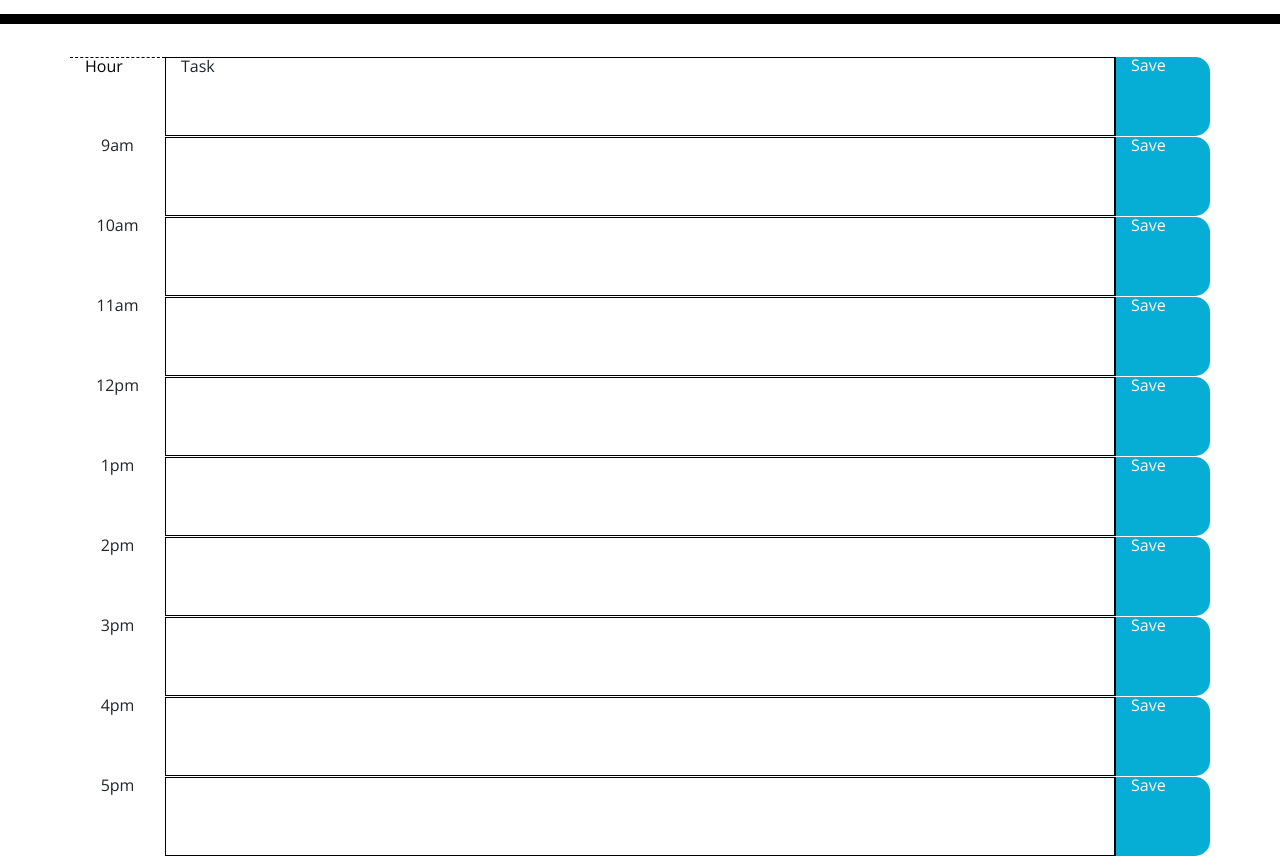
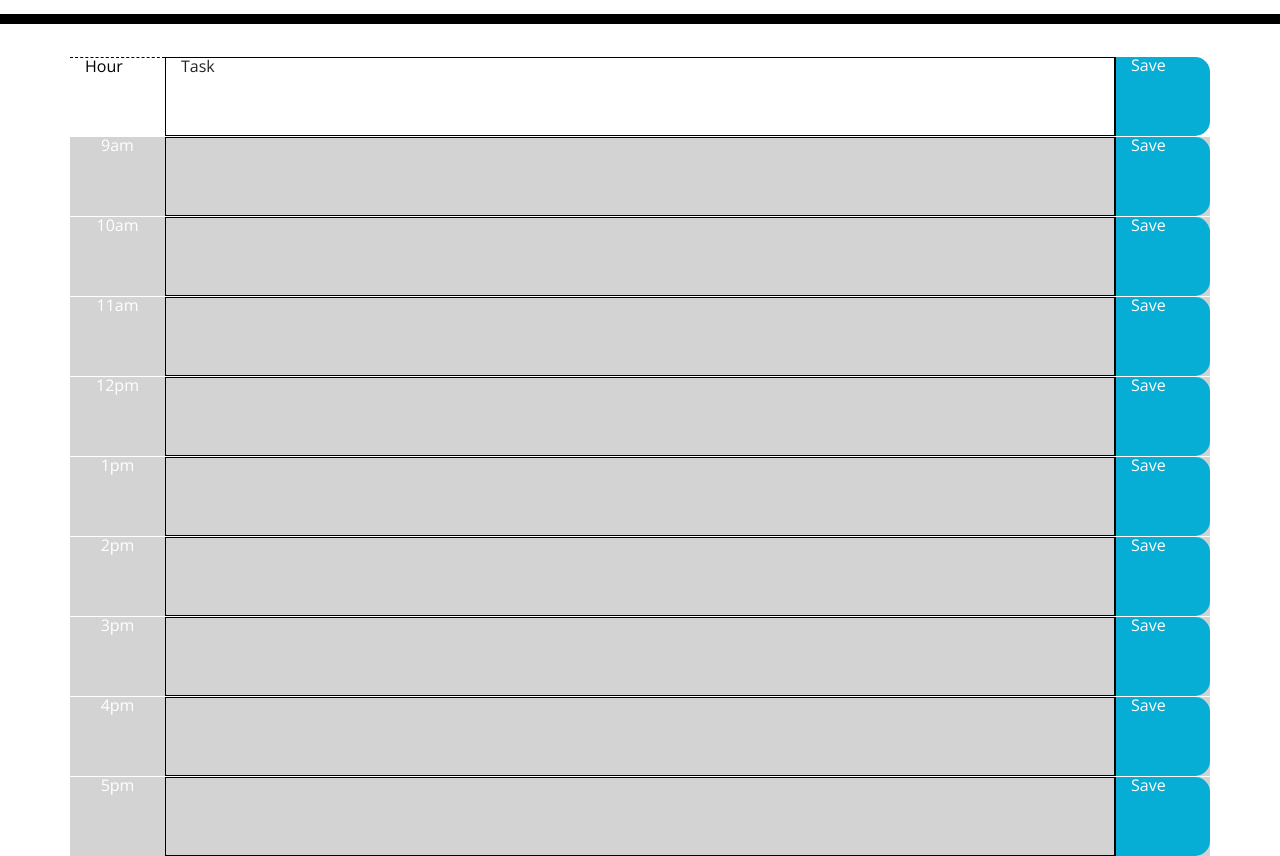
Before and after one commit to fuuko08/Ch05---Daily-Planner-App, a plain HTML site: page index.html in a window 1280 px wide. Shown: the part 280-1136 px from the top of the page. Drawn offline with nearby package versions, Linux system fonts and the light colour scheme.

Commit message:
all done and ready to submit

```diff
--- a/assets/js/script.js
+++ b/assets/js/script.js
@@ -24,7 +24,7 @@ function saveInput() {
 var timeBlockArr = [9, 10, 11, 12, 13, 14, 15, 16, 17];
 
 function getData() {
-    for (let i = 9; i < 17; i++) {
+    for (var i = 0; i < timeBlockArr.length; i++) {
         $("#timeblock-[i]").each(function (i, v) {
             $(v).val(localStorage.getItem(timeBlockArr[i]));
         })
@@ -32,29 +32,28 @@ function getData() {
 };
 getData();
 
-
 // Function reset hour
 var interval = setInterval(updateTime, 60000);
 
 // Function to determine time blocks color
-
-var timeBlock = Array.from(document.querySelectorAll(".time-block"));
-console.log(timeBlock);
+var currentHour = moment().hours();
+console.log(currentHour);
 
 function updateTime() {
-    var currentHour = moment().hours();
-    console.log(currentHour);
-        for (var i = 0; i < timeBlock.length; i++) {
-            var blockHour = timeBlock[i];
-            if (blockHour === currentHour) {
-                blockHour.classList.add("present");
-            } else if (blockHour < currentHour) {
-                blockHour.classList.add("past");
-            } else if (blockHour > currentHour) {
-                blockHour.classList.add("future");
-            } else {
-                console.log("Enjoy your time off!")
-            }
-        } console.log(blockHour);
+$(".row").each(function() {
+    var timeBlock = parseInt($(this).attr("id"));
+    if (timeBlock === currentHour) {
+        $(this).addClass("present");
+    } else if (timeBlock < currentHour) {
+        $(this).addClass("past");
+        $(this).removeClass("present");
+    } else if (timeBlock > currentHour) {
+        $(this).addClass("future");
+        $(this).removeClass("present");
+        $(this).removeClass("past");
+    } else {
+        console.log("Enjoy your time off!")
     }
+})
+}
 updateTime();
--- a/index.html
+++ b/index.html
@@ -39,55 +39,55 @@
         <div class="col-md-1 saveBtn">Save</div>
       </div>
 
-      <div class="row">
+      <div class="row" id="9">
         <div class="col-md-1 time-block">9am</div>
         <textarea class="col-md-10 description" id="timeblock-9" type="text"></textarea>
         <div class="col-md-1 saveBtn" id="9am">Save</div>
       </div>
 
-      <div class="row">
+      <div class="row" id="10">
         <div class="col-md-1 time-block">10am</div>
         <textarea class="col-md-10 description" id="timeblock-10" type="text"></textarea>
         <div class="col-md-1 saveBtn" id="10am">Save</div>
       </div>
 
-      <div class="row">
+      <div class="row" id="11">
         <div class="col-md-1 time-block">11am</div>
         <textarea class="col-md-10 description" id="timeblock-11" type="text"></textarea>
         <div class="col-md-1 saveBtn" id="11am">Save</div>
       </div>
 
-      <div class="row">
+      <div class="row" id="12">
         <div class="col-md-1 time-block">12pm</div>
         <textarea class="col-md-10 description" id="timeblock-12" type="text"></textarea>
         <div class="col-md-1 saveBtn" id="12pm">Save</div>
       </div>
 
-      <div class="row">
+      <div class="row" id="13">
         <div class="col-md-1 time-block">1pm</div>
         <textarea class="col-md-10 description" id="timeblock-13" type="text"></textarea>
         <div class="col-md-1 saveBtn" id="1pm">Save</div>
       </div>
 
-      <div class="row">
+      <div class="row" id="14">
         <div class="col-md-1 time-block">2pm</div>
         <textarea class="col-md-10 description" id="timeblock-14" type="text"></textarea>
         <div class="col-md-1 saveBtn" id="2pm">Save</div>
       </div>
 
-      <div class="row">
+      <div class="row" id="15">
         <div class="col-md-1 time-block">3pm</div>
         <textarea class="col-md-10 description" id="timeblock-15" type="text"></textarea>
         <div class="col-md-1 saveBtn" id="3pm">Save</div>
       </div>
 
-      <div class="row">
+      <div class="row" id="16">
         <div class="col-md-1 time-block">4pm</div>
         <textarea class="col-md-10 description" id="timeblock-16" type="text"></textarea>
         <div class="col-md-1 saveBtn" id="4pm">Save</div>
       </div>
 
-      <div class="row">
+      <div class="row" id="17">
         <div class="col-md-1 time-block">5pm</div>
         <textarea class="col-md-10 description" id="timeblock-17" type="text"></textarea>
         <div class="col-md-1 saveBtn" id="5pm">Save</div>
```
